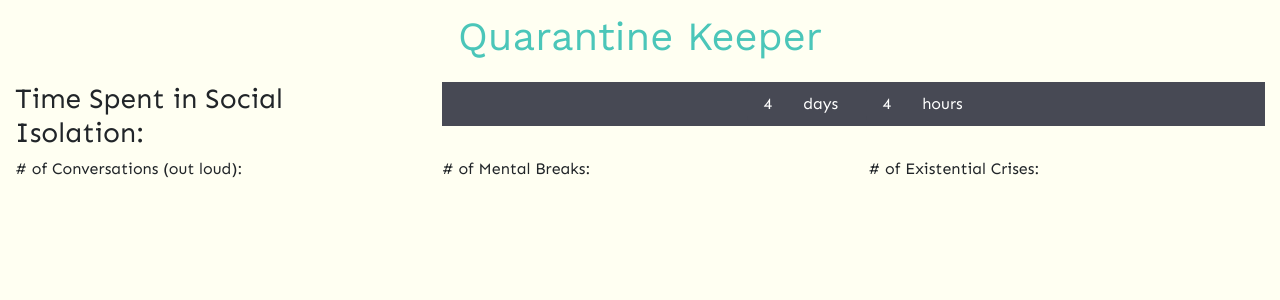
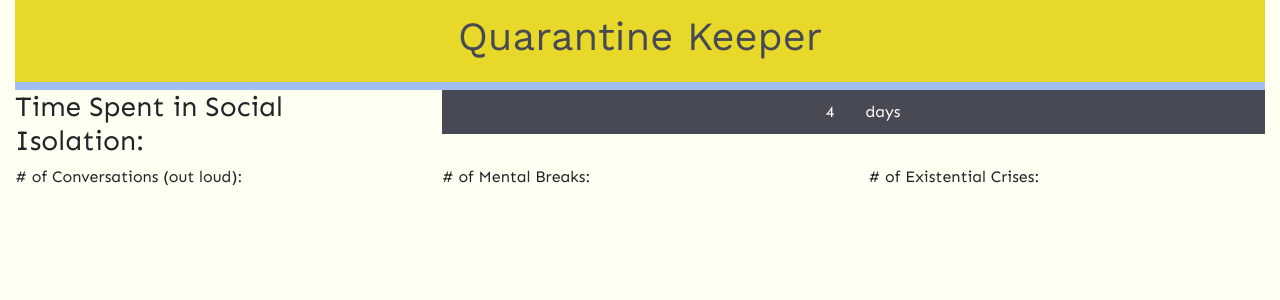
Before and after one commit to psittikul/quarantine-keeper, a PHP site: page / in a window 1280 px wide. Shown: the top 300 px of the page. Run offline with PHP 8.4, Linux system fonts and the light colour scheme; some web fonts are replaced.

Commit message:
Messing with styles

```diff
--- a/css/styles.css
+++ b/css/styles.css
@@ -1,12 +1,17 @@
 #headerTitle {
   font-family: "Work Sans", sans-serif;
-  color: #4bc6b9;
+  color: #474954;
   margin: auto;
 }
 
 body {
   background-color: #FFFFF2;
   font-family: "Sen", sans-serif;
+}
+
+#topNav {
+  background: #e8d82a;
+  border-bottom: solid 0.5rem #A4BEF3;
 }
 
 .countup {
--- a/index.php
+++ b/index.php
@@ -16,7 +16,7 @@
 <body>
     <div class="container-fluid">
         <!-- As a link -->
-        <nav class="navbar">
+        <nav class="navbar" id="topNav">
             <a id="headerTitle" class="navbar-brand" href="#">
                 <h1>Quarantine Keeper</h1>
             </a>
@@ -30,8 +30,8 @@
                 <div class="countup" id="countup1">
                     <span class="timeel days">00</span>
                     <span class="timeel timeRefDays">days</span>
-                    <span class="timeel hours">00</span>
-                    <span class="timeel timeRefHours">hours</span>
+                    <!-- <span class="timeel hours">00</span>
+                    <span class="timeel timeRefHours">hours</span> -->
                     <!-- <span class="timeel minutes">00</span> -->
                     <!-- <span class="timeel timeRefMinutes">minutes</span>
             <span class="timeel seconds">00</span>
--- a/scss/_variables.scss
+++ b/scss/_variables.scss
@@ -10,3 +10,6 @@ $eggshell: #f1e9db;
 $sea-serpent: #4bc6b9;
 $outer-space: #474954;
 $ivory: #FFFFF2;
+$honeydew: #F0F8EA;
+$dandelion: #e8d82a;
+$baby-blue: #A4BEF3;
```
Also changed, not shown: scss/styles.scss (+6 -1 lines), 1 other file.
